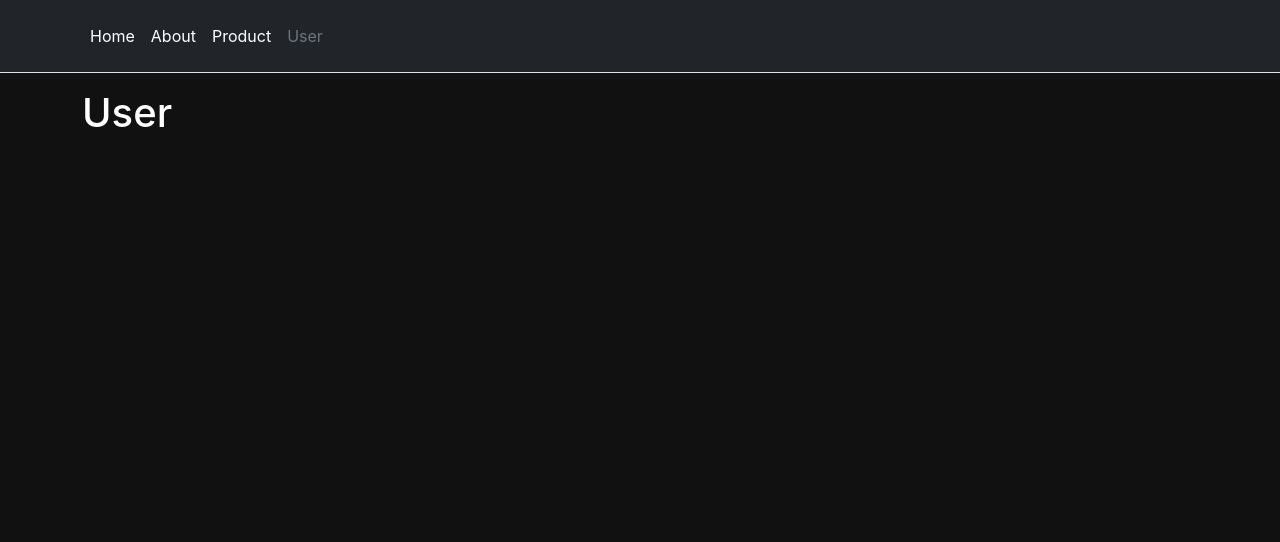
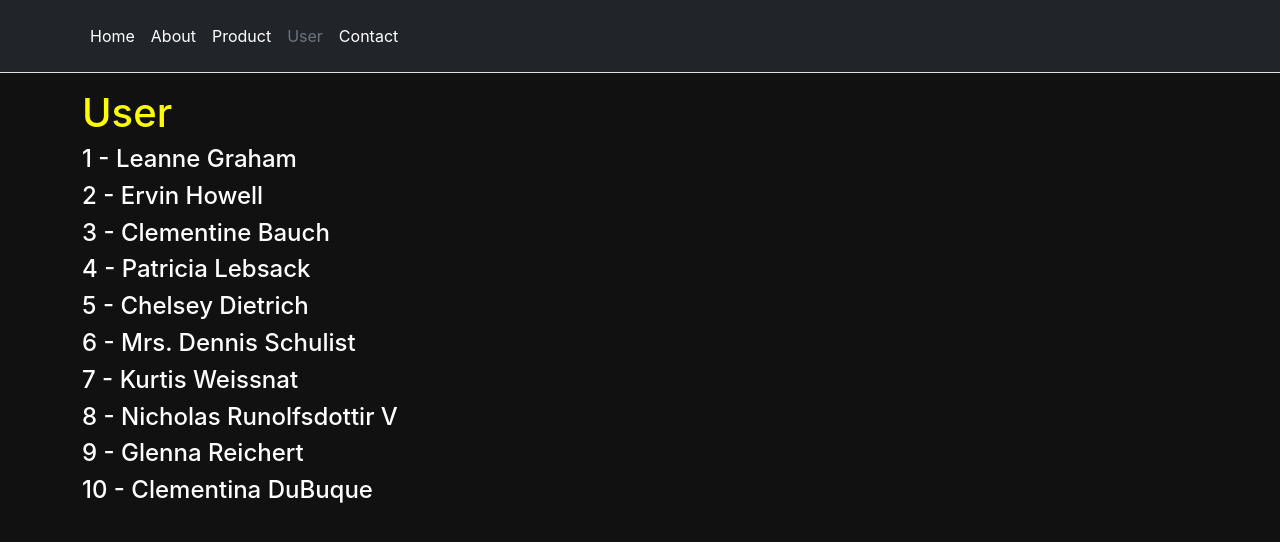
Before and after one commit to anilsoylu/NextJs-Learning, a Next.js app: page /user in a window 1280 px wide. Shown: the top 542 px of the page. Built offline with nearby package versions, Linux system fonts and the light colour scheme.

Commit message:
Meta Customization

```diff
--- a/components/Header.js
+++ b/components/Header.js
@@ -56,6 +56,18 @@ function Header() {
               User
             </Link>
           </li>
+          <li>
+            <Link
+              href="/contact"
+              className={
+                router.pathname == "/contact"
+                  ? "nav-link px-2 link-secondary"
+                  : "nav-link px-2 text-white"
+              }
+            >
+              Contact
+            </Link>
+          </li>
         </ul>
       </div>
     </div>
--- /dev/null
+++ b/components/Meta.js
@@ -0,0 +1,21 @@
+import Head from "next/head"
+
+function Meta({ title, description }) {
+  return (
+    <div>
+      <Head>
+        <title>{title}</title>
+        <meta name="description" content={description} />
+        <link rel="icon" href="/favicon.ico" />
+      </Head>
+    </div>
+  )
+}
+
+Meta.defaultProps = {
+  title: "User List Web Site",
+  description:
+    "Lorem ipsum dolor sit amet consectetur, adipisicing elit. Maiores id sequi repudiandae beatae hic praesentium ea, tempore voluptate facilis saepe labore error expedita non impedit cupiditate! Culpa eaque earum labore!",
+}
+
+export default Meta
--- a/layout/Layout.js
+++ b/layout/Layout.js
@@ -1,9 +1,11 @@
 import React from "react"
 import Header from "../components/Header"
+import Meta from "../components/Meta"
 
 function Layout({ children }) {
   return (
     <>
+      <Meta />
       <Header />
       {children}
     </>
--- a/pages/user/index.js
+++ b/pages/user/index.js
@@ -1,11 +1,52 @@
+import { useRouter } from "next/router"
 import React from "react"
+import Meta from "../../components/Meta"
 
-function User() {
+function User({ users }) {
+  const router = useRouter()
+  const number = 3
+
   return (
     <div className="container">
-      <h1>User</h1>
+      <Meta
+        title="Kullanıcılar"
+        description="Burası kullanıcılar sayfasıdır.."
+      />
+      <h1 className="title">User</h1>
+      {!!users &&
+        users.map((user) => (
+          <h4 key={user.id} onClick={() => router.push(`user/${user.id}`)}>
+            {user.id} - {user.name}
+          </h4>
+        ))}
+
+      <style jsx>
+        {`
+          .title {
+            display: ${number > 2 ? "block" : "none"};
+            color: yellow;
+          }
+          h4 {
+            cursor: pointer;
+          }
+          h4:hover {
+            color: red;
+          }
+        `}
+      </style>
     </div>
   )
 }
 
 export default User
+
+export async function getStaticProps() {
+  const res = await fetch("http://localhost:3000/api/users")
+  const users = await res.json()
+
+  return {
+    props: {
+      users,
+    },
+  }
+}
```
Also changed, not shown: pages/about.js (+7 -1 lines), pages/contact.js (added, +13 -0 lines), pages/index.js (+2 -6 lines), pages/product.js (+2 -5 lines), pages/user/[id].js (+2 -6 lines).
